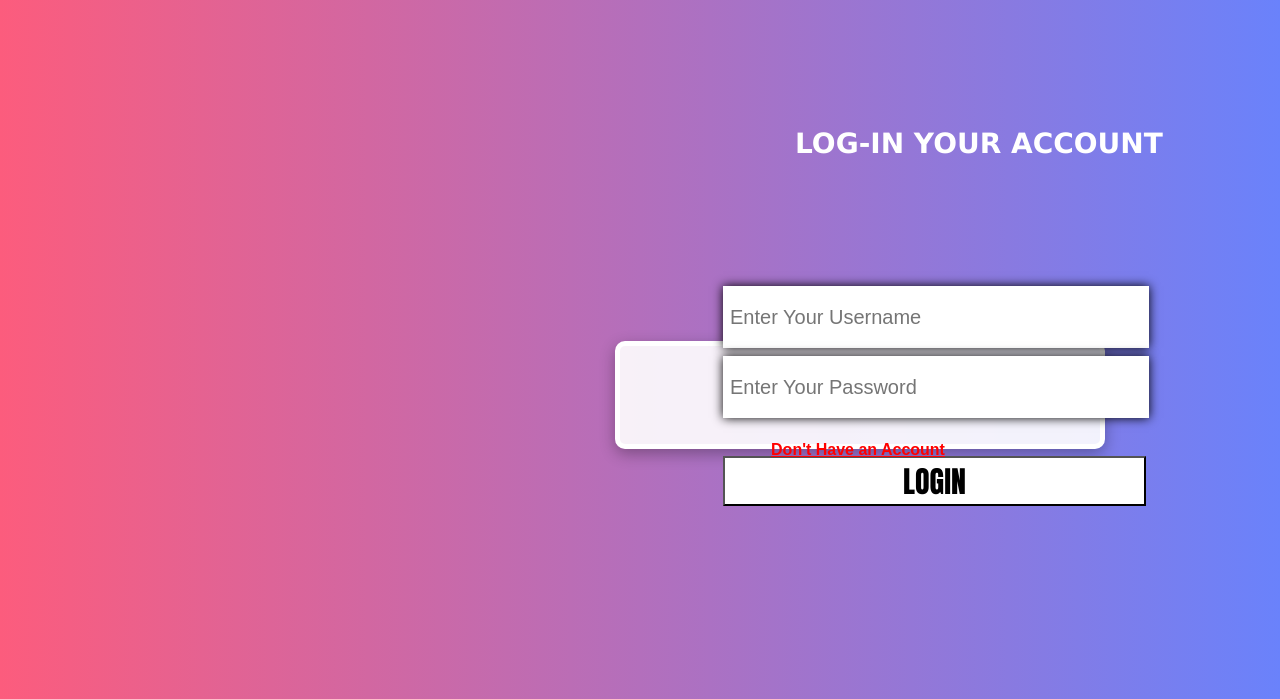
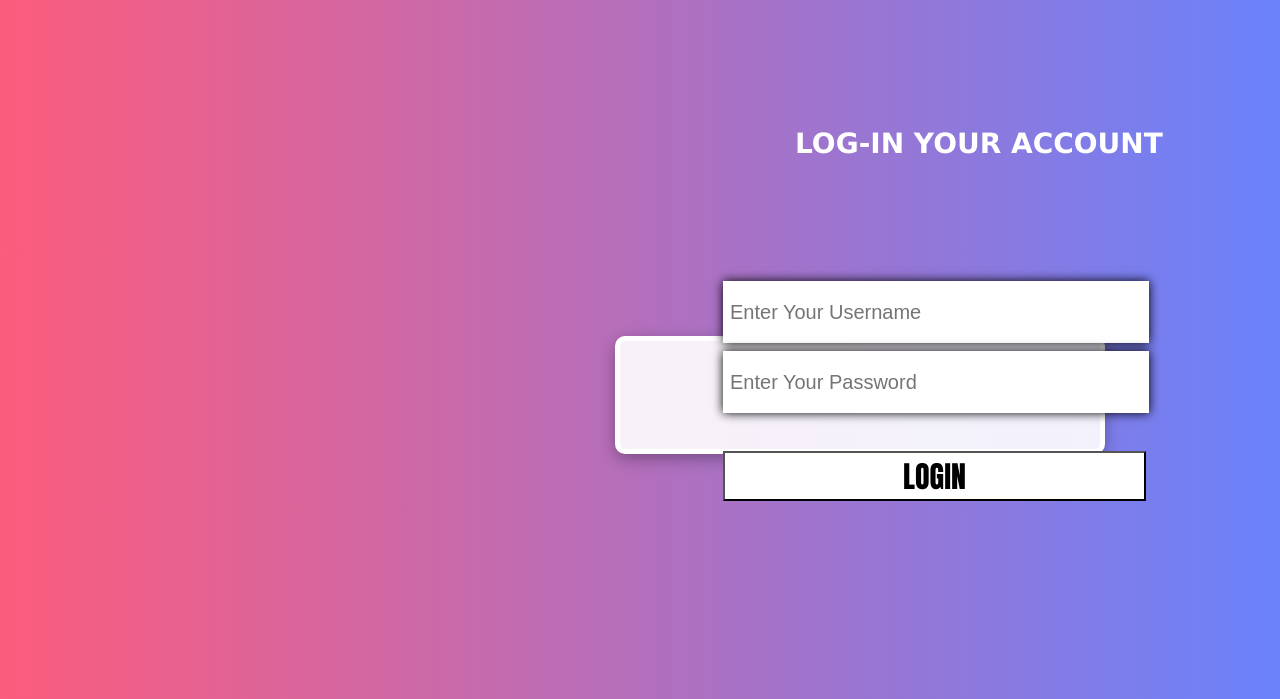
Before and after one commit to Wawayooo/DjangoSocialMedia, a Django app: page / in a window 1280 px wide. Shown: the top 699 px of the page. Run offline with Django 5.2, Linux system fonts and the light colour scheme.

Commit message:
Changes in Style

```diff
--- a/Static/style/Login.css
+++ b/Static/style/Login.css
@@ -63,12 +63,12 @@ body{
   cursor: pointer;
 }
 
-a{
-  color: red;
-  font-weight: bold;
-  position: relative;
-  top: 55px;
-  left: -2px;
+a {
+  color: #6a82fb;
+  text-decoration: none;
+  margin-top: 10px;
+  display: inline-block;
+  transition: color 0.3s ease;
 }
 
 h1{
```
